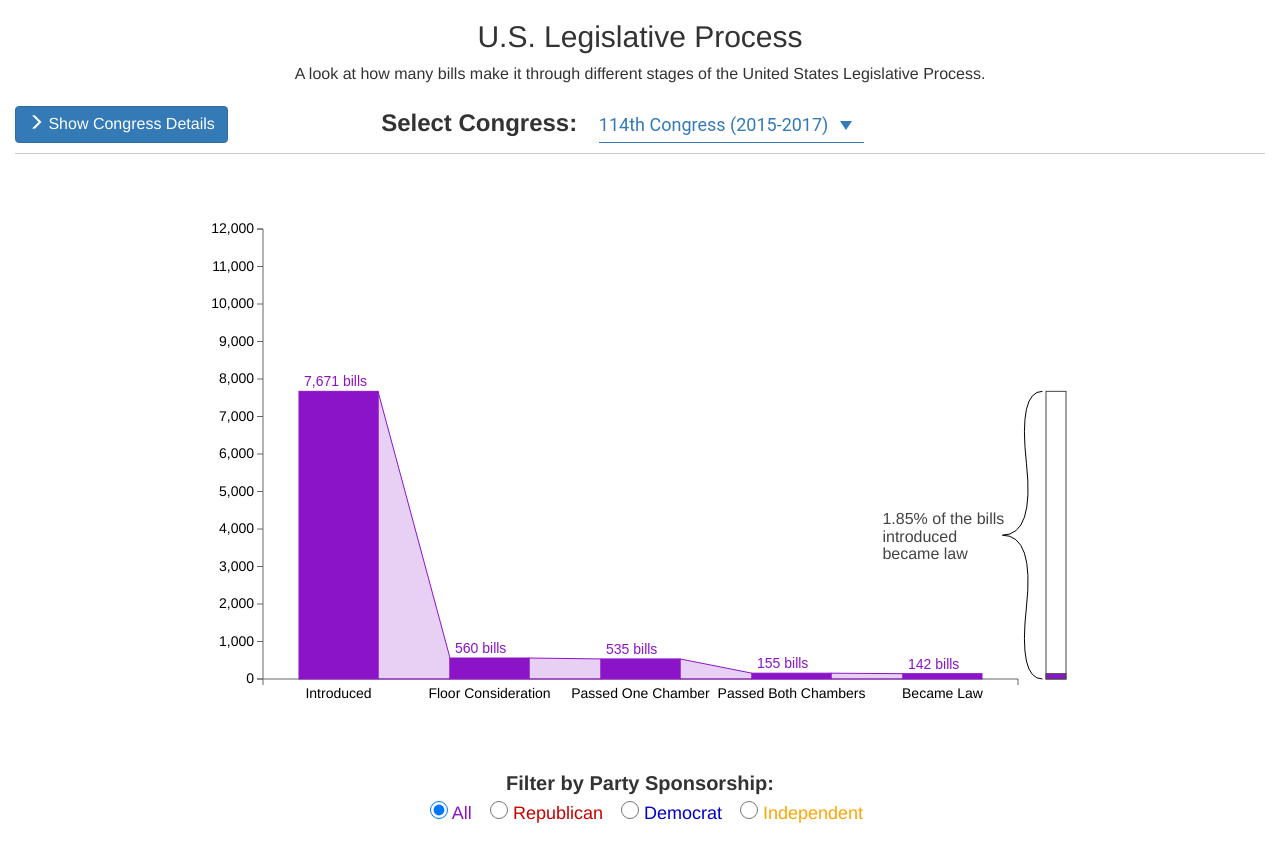
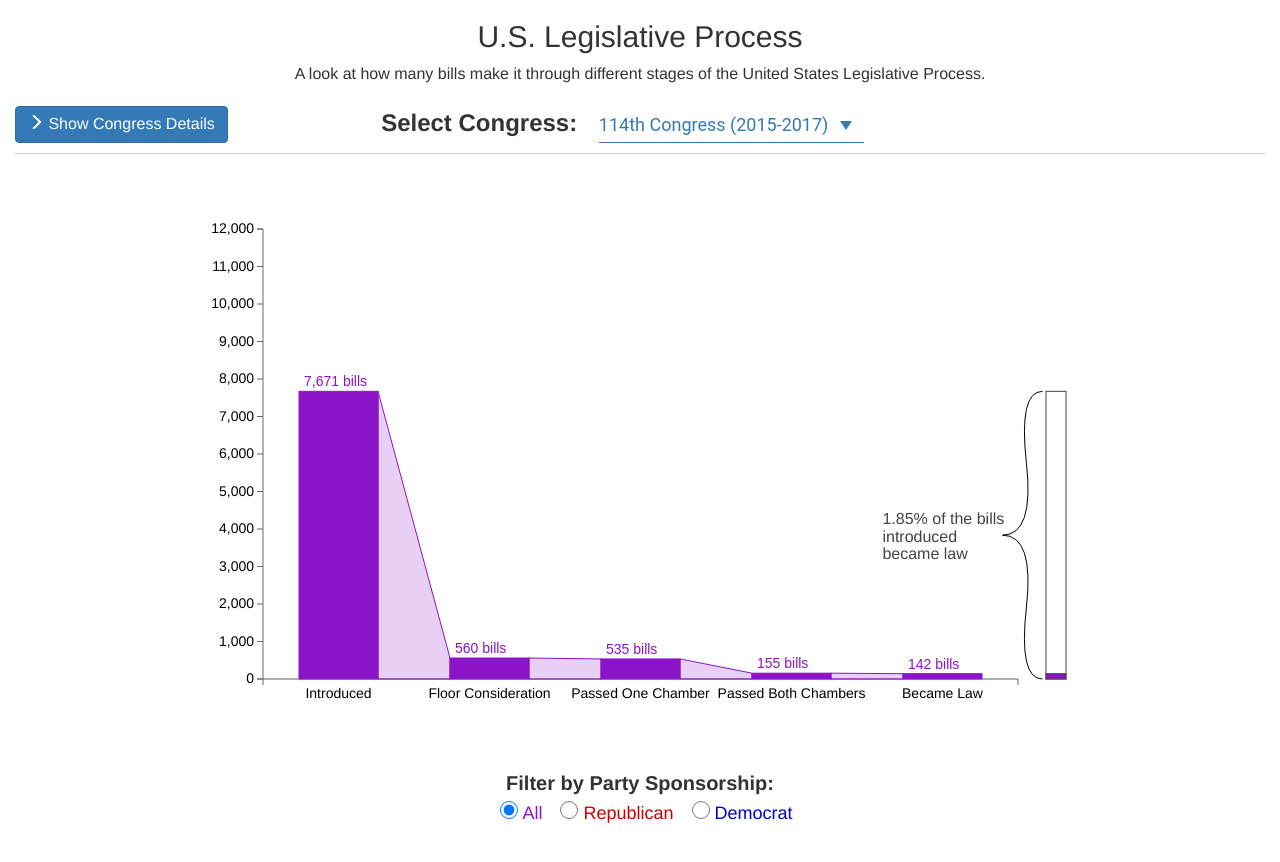
Before and after one commit to donovanfm/data-journeyman, a Jekyll site: the page app/d3/bills-in-congress/index.html, which Jekyll copies as it is, in a window 1280 px wide. Shown: the top 862 px of the page. Built offline with Jekyll 4.4.1, drawn with Linux system fonts in a browser that asks for light colours.

Commit message:
No longer change yaxis when party filter is selected.
To prevent chart drawing problems with this change, the Independent party filter is removed.

```diff
--- a/app/d3/bills-in-congress/index.html
+++ b/app/d3/bills-in-congress/index.html
@@ -168,14 +169,10 @@
             <div class="party-controls">
               <div class="party-filter control-label">Filter by Party Sponsorship:</div>
               <div>
-                <nobr>
-                  <span class="all-label"><input type="radio" name="party-select" id="party-all" checked> All</span>
-                  <span class="rep-label"><input type="radio" name="party-select" id="party-rep"> Republican</span>
-                </nobr>
-                <nobr>
-                  <span class="dem-label"><input type="radio" name="party-select" id="party-dem"> Democrat</span>
-                  <span class="ind-label"><input type="radio" name="party-select" id="party-ind"> Independent</span>
-                </nobr>
+                <nobr><span class="all-label"><input type="radio" name="party-select" id="party-all" checked> All</span></nobr>
+                <nobr><span class="rep-label"><input type="radio" name="party-select" id="party-rep"> Republican</span></nobr>
+                <nobr><span class="dem-label"><input type="radio" name="party-select" id="party-dem"> Democrat</span></nobr>
+                <!-- <nobr><span class="ind-label"><input type="radio" name="party-select" id="party-ind"> Independent</span></nobr> -->
               </div>
             </div>
           </div>
--- a/app/d3/bills-in-congress/js/updateChart.js
+++ b/app/d3/bills-in-congress/js/updateChart.js
@@ -76,10 +76,11 @@
   var barLetterPadding = sizeConfig.barLetterPadding || 5; //pixels
   var billCountTextSize = sizeConfig.billCountTextSize || 0;
   var rotateXAxisLabels = sizeConfig.rotateXAxisLabels || false;
+  var maxBarHeight = sizeConfig.maxBarHeight; // default value defined below
 
   var barTransitionDuration = 100;
   var slopeTransitionDuration = 200;
-  var yAxisHeights = [10, 50, 100, 250, 500, 1000, 2000, 4000, 6000, 12000, 24000];
+  var yAxisHeights = [10, 50, 100, 250, 500, 1000, 2000, 4000, 6000, 12000, 18000, 24000];
 
   var billStages = [
     "Introduced",
@@ -111,6 +112,8 @@
     });
   });
 
+  maxBarHeight = maxBarHeight || _.find(data, {'stage': 'Introduced'}).billCount;
+
   d3.select(".chart-container").select("svg").remove();
 
   svg = d3.select(".chart-container")
@@ -131,7 +134,7 @@
     .range([height, margin])
     // .domain([0, _.find(data, {"stage": "Introduced"}).billCount]);
     // .domain([0, 24000]);
-    .domain([0, _.find(yAxisHeights, function(h) { return h > _.find(data, {'stage': 'Introduced'}).billCount; })]);
+    .domain([0, _.find(yAxisHeights, function(h) { return h > maxBarHeight })]);
 
   var stage_axis = d3.svg.axis()
     .scale(stage_scale)
```
Also changed, not shown: other parts of app/d3/bills-in-congress/index.html (+2 -1 lines).
